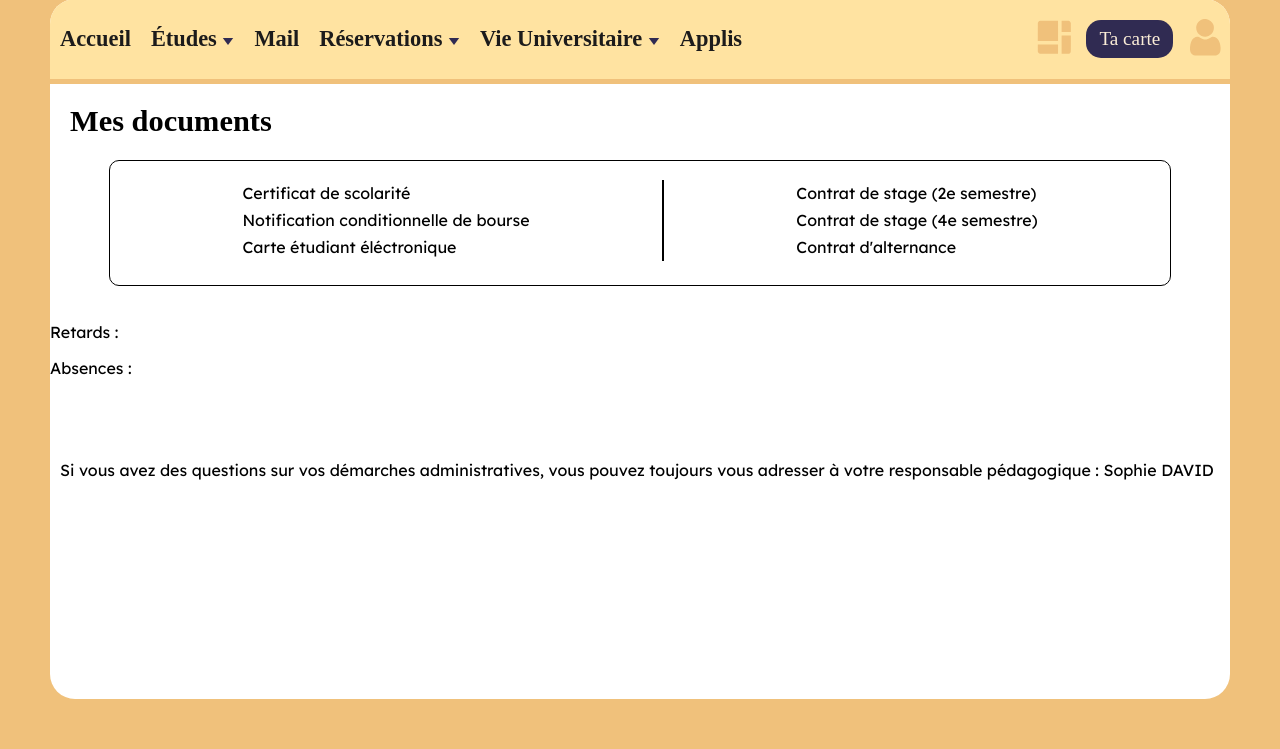
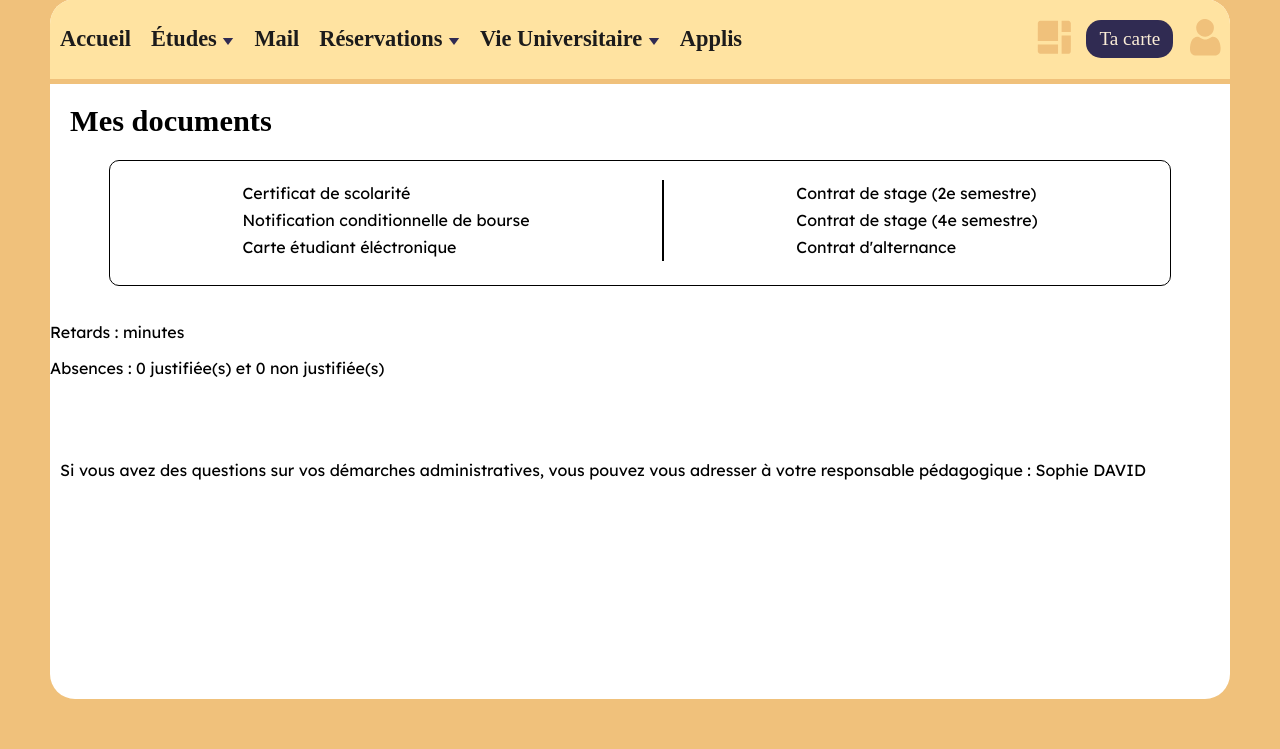
Before and after one commit to SoleneJeannin/ENT, a PHP site: page /retard.php in a window 1280 px wide. Shown: the part 51-800 px from the top of the page. Run offline with PHP 8.4, Linux system fonts and the light colour scheme; a user stored in the database is signed in; data comes from the database, SQL or seed files in the repository; some web fonts are replaced.

Commit message:
update retards
Retards et absences de l'utilisateur fonctionnelles en back

```diff
--- a/reservation_salle.php
+++ b/reservation_salle.php
@@ -30,7 +30,7 @@
         <div class="sous_titre">Cliquez sur l'heure souhaitée située en dessous de la bonne salle</div>
         <br>
 
-         <!--BARRE DE RECHERCHE-->
+        <!--BARRE DE RECHERCHE-->
         <div class="bloc_recherche">
             <input type="search" placeholder="recherche...">
             <img class="img_loupe" src="./img/salle/loupe.png" alt="">
--- a/retard.php
+++ b/retard.php
@@ -39,10 +39,9 @@
                 <a href="./document/étudiants/<?=$_SESSION['id_user']?>/certificat_sco.pdf" class="lien_document">Certificat de scolarité</a>
                 <a href="./document/étudiants/<?=$_SESSION['id_user']?>/bourse.pdf" class="lien_document">Notification conditionnelle de bourse</a>
                 <a href="./document/étudiants/<?=$_SESSION['id_user']?>carte_etu.pdf" class="lien_document">Carte étudiant éléctronique</a>
-            </div>
+        </div>
 
-            <div class="ligne"></div>
-
+        <div class="ligne"></div>
             <div class="second_colonne">
                 <a href="./document/étudiants/<?=$_SESSION['id_user']?>/stage1.pdf" class="lien_document">Contrat de stage (2e semestre)</a>
                 <a href="./document/étudiants/<?=$_SESSION['id_user']?>/stage2.pdf" class="lien_document">Contrat de stage (4e semestre)</a>
@@ -51,13 +50,36 @@
         </div>
 <br>
     <div>
-        <p>Retards : </p>
-        <p>Absences : </p>
+        <p>Retards : <?= $result['user_retard'] ?> minutes</p>
+
+        <?php
+            //Récupérer les absences de l'utilisateur
+            $id_user =  $_SESSION['id_user'];
+
+            $stmt2 = $db->query("SELECT * FROM absence WHERE ext_etudiant = '" . $id_user . "'");
+            $result2=$stmt2->fetchAll(PDO::FETCH_ASSOC);
+            $abs_justif = 0;
+            $abs_non_justif = 0;
+            foreach($result2 as $row){
+                //Si le champ "jusitifcation" n'est pas vide (que l'absence est justifiée)
+                if (isset($row['abs_justificatif'])) {
+                    //Additionner toutes les absences
+                    $abs_justif = $abs_justif+$row['abs_duree'];
+                }
+                //Si le champ "jusitifcation" vaut "NULL" (que l'absence est NON justifiée)
+                else {
+                    $abs_non_justif = $abs_non_justif+$row['abs_duree'];
+                }
+            }
+
+        ?>
+        <p>Absences : <?= $abs_justif ?> justifiée(s) et <?= $abs_non_justif ?> non justifiée(s)</p>
+
     </div>
 
 <br><br>
 
-        <p class="info">Si vous avez des questions sur vos démarches administratives, vous pouvez toujours vous adresser à votre responsable pédagogique : Sophie DAVID</p>
+        <p class="info">Si vous avez des questions sur vos démarches administratives, vous pouvez vous adresser à votre responsable pédagogique : Sophie DAVID</p>
     </main>
 
 
```
